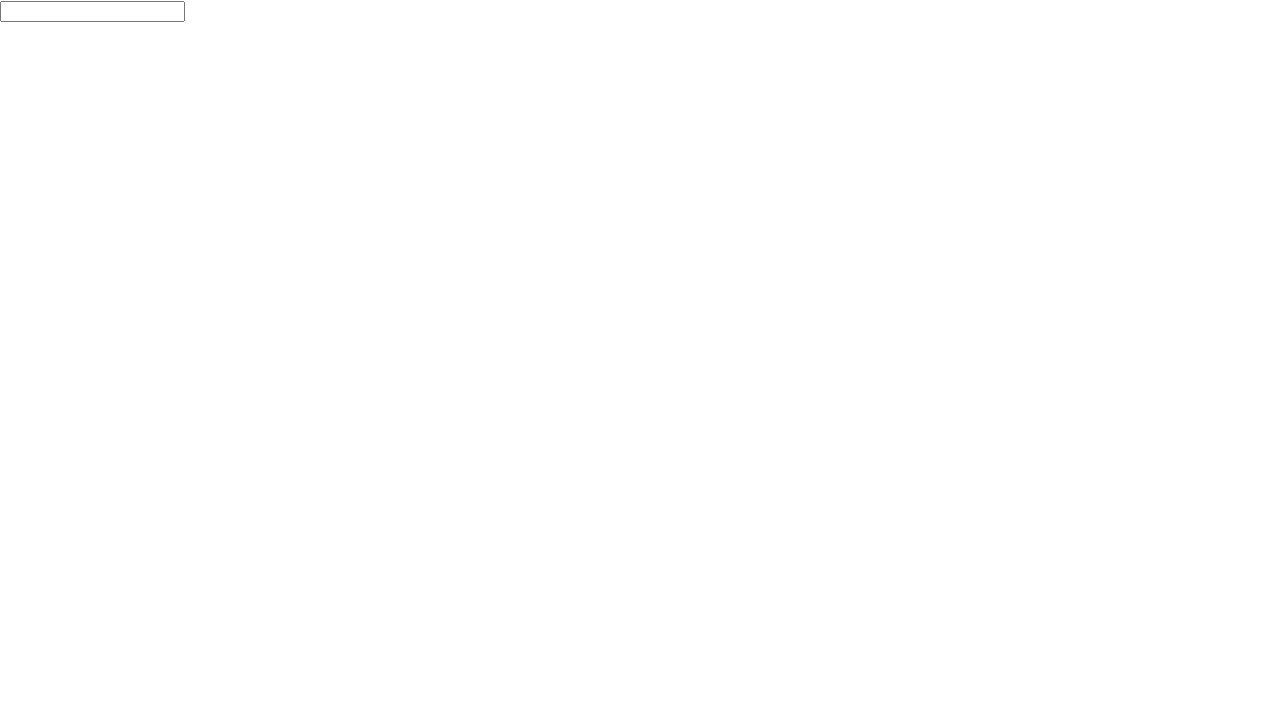
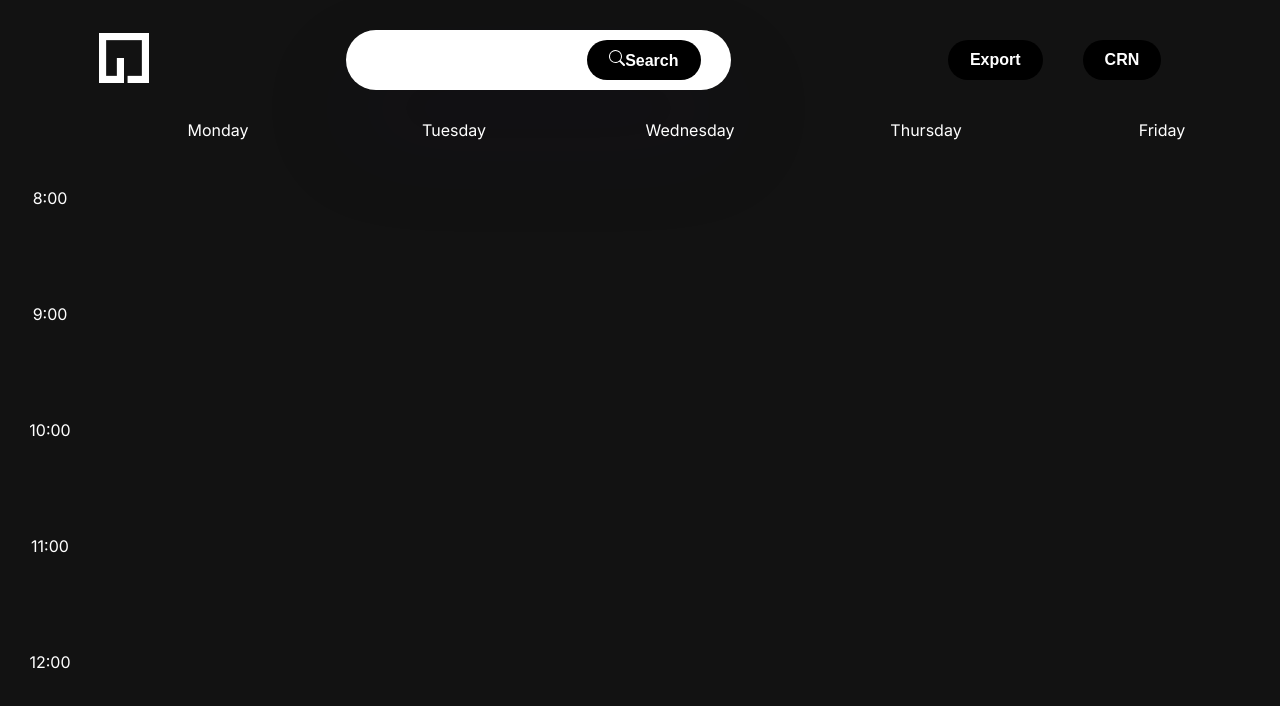
Before and after one commit to qudwl/mac-website, a React (Create React App) app: page / in a window 1280 px wide. Shown: the top 706 px of the page. Built offline with nearby package versions, Linux system fonts and the light colour scheme.

Commit message:
Adding simple design

```diff
--- a/package.json
+++ b/package.json
@@ -3,10 +3,13 @@
   "version": "0.1.0",
   "private": true,
   "dependencies": {
+    "@fontsource/inter": "^4.5.15",
     "@testing-library/jest-dom": "^5.16.5",
     "@testing-library/react": "^13.4.0",
     "@testing-library/user-event": "^13.5.0",
+    "bootstrap-icons": "^1.10.3",
     "react": "^18.2.0",
+    "react-bootstrap-icons": "^1.10.2",
     "react-dom": "^18.2.0",
     "react-scripts": "5.0.1",
     "web-vitals": "^2.1.4"
--- a/src/App.css
+++ b/src/App.css
@@ -0,0 +1,97 @@
+body {
+    background-color: #121212;
+    color: white;
+}
+
+.days {
+    width: calc(100% - 100px);
+    display: flex;
+    justify-content: space-around;
+    align-items: center;
+    margin-left: 100px;
+    height: 20px;
+}
+
+.days span {
+    width: 220px;
+    text-align: center;
+}
+
+.times {
+    display: flex;
+    flex-direction: column;
+    width: 100px;
+    align-items: center;
+    justify-content: space-around;
+    height: calc(100% - 100px);
+}
+
+.times span {
+    width: 50px;
+    text-align: center;
+}
+
+.logo img {
+    width: 50px;
+    height: 50px;
+}
+
+button {
+    height: 40px;
+    border: none;
+    border-radius: 20px;
+    background-color: black;
+    color: white;
+    font-size: 16px;
+    padding: 0px 22px;
+    font-weight: bold;
+    margin: 20px;
+    transition: background-color 0.25s, box-shadow 0.25s;
+}
+
+header {
+    display: flex;
+    justify-content: space-around;
+    align-items: center;
+    padding: 20px 0px;
+    width: 100%;
+}
+
+.searchBar {
+    display: flex;
+    padding: 10px 30px;
+    box-shadow: 0px 48px 100px rgba(17, 12, 46, 0.15);
+    border-radius: 60px;
+    background-color: white;
+    transition: box-shadow 0.25s;
+}
+
+.searchBar button {
+    margin: 0px;
+}
+
+input {
+    border: none;
+    font-size: 16px;
+}
+
+*:focus {
+    outline: none;
+    box-shadow: 0px 48px 100px rgba(17, 12, 46, 0.8);
+}
+
+button:focus {
+    background-color: #aaa;
+}
+
+.searchBar > *:focus {
+    box-shadow: none;
+}
+
+.searchBar:focus-within {
+    box-shadow: 0px 48px 100px rgba(17, 12, 46, 0.8);
+}
+
+main {
+    height: calc(100vh - 120px);
+}
--- a/src/App.js
+++ b/src/App.js
@@ -1,16 +1,38 @@
-import './App.css';
+import "./App.css";
+import Logo from "./Logo";
+import { Search } from "react-bootstrap-icons";
 
 function App() {
+  const times = [];
+  const days = ["Monday", "Tuesday", "Wednesday", "Thursday", "Friday"];
+  for (let i = 8; i < 13; i++) {
+    times.push(<span>{i + ":00"}</span>);
+  }
+  for (let i = 0; i < days.length; i++) {
+    days[i] = <span>{days[i]}</span>;
+  }
+
   return (
     <div className="App">
       <header>
-        <div className='searchBar'>
+        <div className="logo">
+          <Logo width="50" />
+        </div>
+        <div className="searchBar">
           <input type="text" />
+          <button>
+            <Search size={"16px"} />
+            <span>Search</span>
+          </button>
         </div>
-        <div className='menu'></div>
+        <div className="menu">
+          <button>Export</button>
+          <button>CRN</button>
+        </div>
       </header>
       <main>
-
+        <div className="days">{days}</div>
+        <div className="times">{times}</div>
       </main>
       <footer></footer>
     </div>
--- /dev/null
+++ b/src/Logo.js
@@ -0,0 +1,40 @@
+const Logo = (props) => {
+  const width = props.width == undefined ? 100 : props.width;
+  const fill = props.fill == undefined ? "white" : props.fill;
+  return (
+    <svg
+      width={width}
+      viewBox="0 0 100 100"
+      fill="none"
+      xmlns="http://www.w3.org/2000/svg"
+    >
+      <rect width="14.2857" height="100" fill={fill} />
+      <rect
+        x="57.1429"
+        y="100"
+        width="14.2857"
+        height="42.8571"
+        transform="rotate(-90 57.1429 100)"
+        fill={fill}
+      />
+      <rect
+        y="100"
+        width="14.2857"
+        height="50"
+        transform="rotate(-90 0 100)"
+        fill={fill}
+      />
+      <rect x="35.7143" y="50" width="14.2857" height="50" fill={fill} />
+      <rect x="85.7143" width="14.2857" height="100" fill={fill} />
+      <rect
+        y="14.2857"
+        width="14.2857"
+        height="100"
+        transform="rotate(-90 0 14.2857)"
+        fill={fill}
+      />
+    </svg>
+  );
+};
+
+export default Logo;
--- a/src/index.css
+++ b/src/index.css
@@ -1,10 +1,10 @@
 body {
   margin: 0;
-  font-family: -apple-system, BlinkMacSystemFont, 'Segoe UI', 'Roboto', 'Oxygen',
-    'Ubuntu', 'Cantarell', 'Fira Sans', 'Droid Sans', 'Helvetica Neue',
-    sans-serif;
+  font-family: Inter, sans-serif;
   -webkit-font-smoothing: antialiased;
   -moz-osx-font-smoothing: grayscale;
+  width: 100%;
+  height: 100vh;
 }
 
 code {
--- a/src/index.js
+++ b/src/index.js
@@ -1,5 +1,6 @@
 import React from 'react';
 import ReactDOM from 'react-dom/client';
+import "@fontsource/inter";
 import './index.css';
 import App from './App';
 import reportWebVitals from './reportWebVitals';
```
Also changed, not shown: src/logo.svg (added), 1 other file (tests, documents, lock files or other folders).
